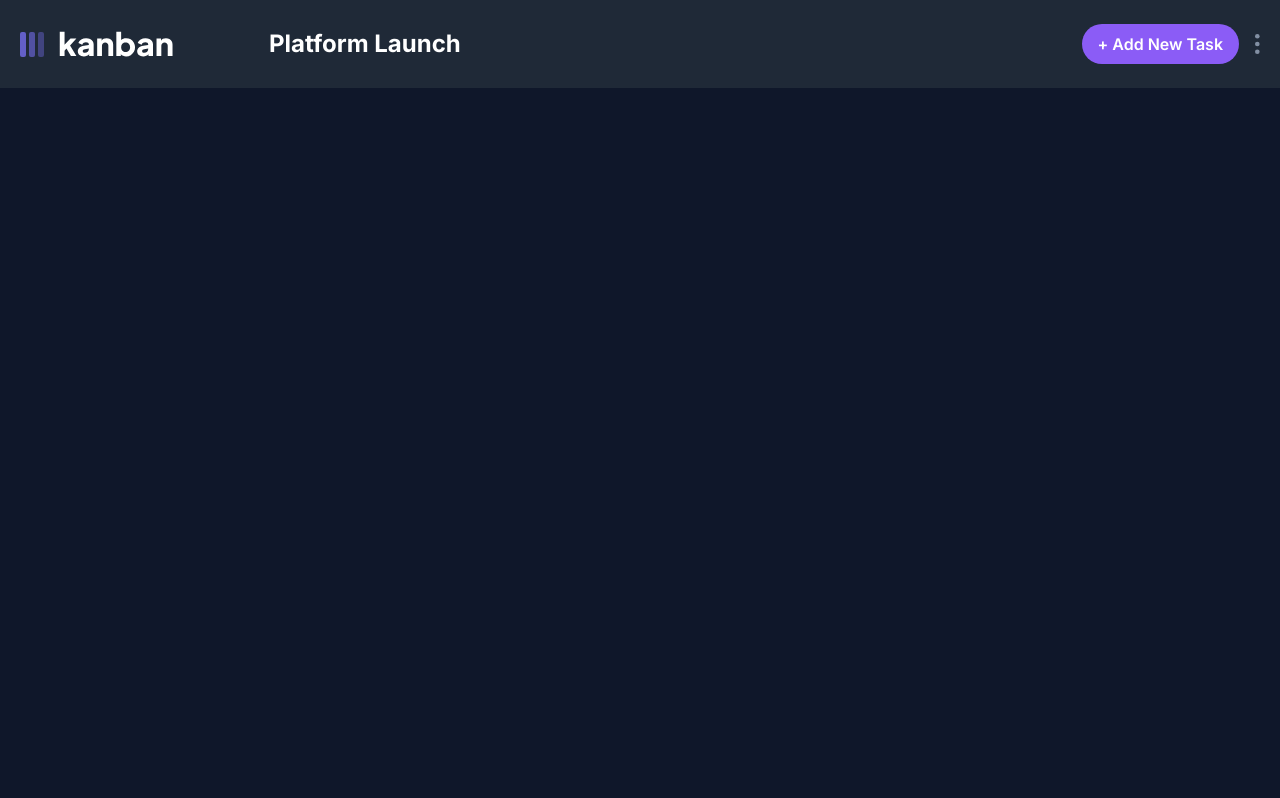
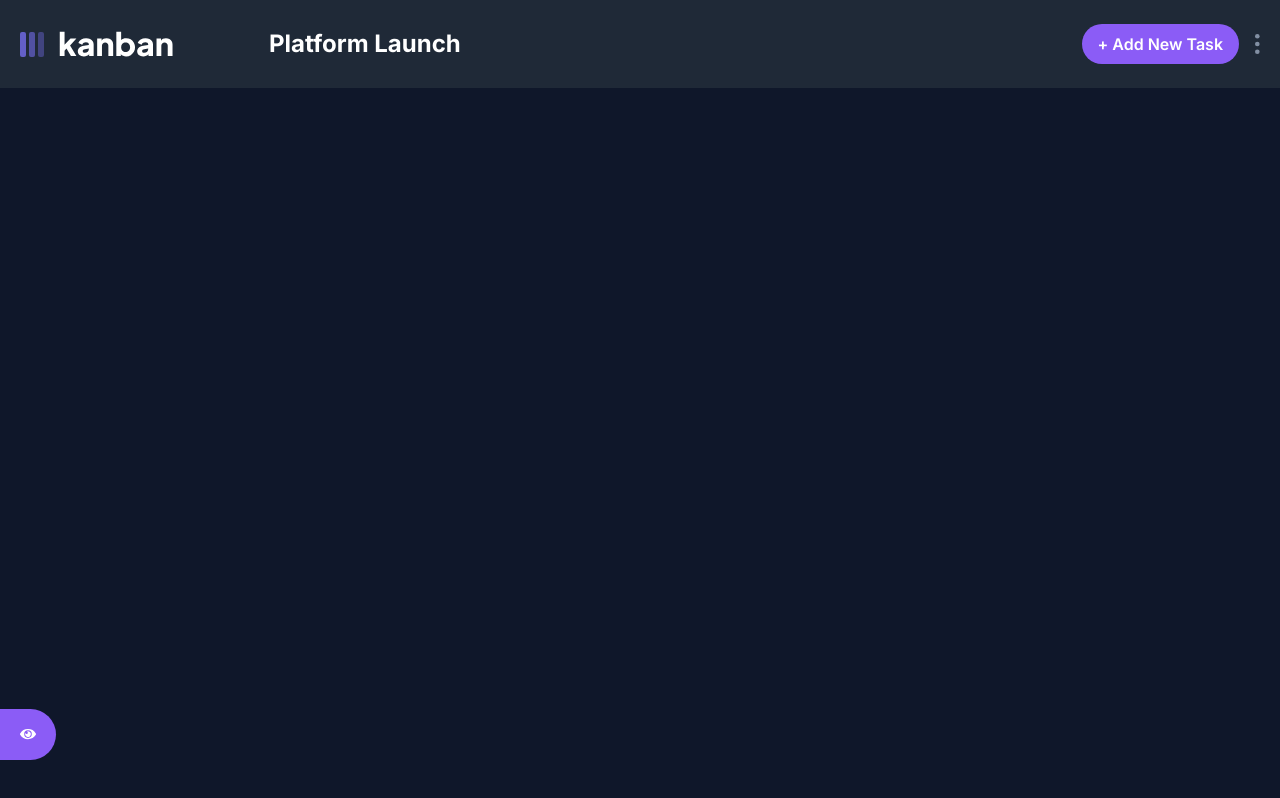
Before and after one commit to Jcerovsky/kanban-task-management, a Next.js app: page / in a window 1280 px wide. Both pictures are taken after a click on the element "Hide Sidebar". Built offline with nearby package versions, Linux system fonts and the light colour scheme.

Commit message:
add show sidebar functionality and transition properties

```diff
--- a/src/app/components/Sidebar.tsx
+++ b/src/app/components/Sidebar.tsx
@@ -38,8 +38,8 @@ function Sidebar() {
           {boardList?.map((board, index) => (
             <div
               key={board}
-              className={`flex gap-2 items-center p-3 mr-4 rounded-r-full cursor-pointer hover:text-violet-500
-              hover:bg-violet-100 hover:text-violet-500 delay-100 transition-transform ${
+              className={`flex gap-2 items-center p-3 mr-4 rounded-r-full cursor-pointer
+              hover:bg-violet-100 hover:text-violet-500 transition-all delay-100 ease-in-out ${
                 selectedBoardIndex === index
                   ? "text-white bg-violet-500 hover:text-violet-500 delay-100"
                   : ""
@@ -51,8 +51,8 @@ function Sidebar() {
             </div>
           ))}
           <div
-            className="flex gap-2 items-center p-3 mr-4 rounded-r-full cursor-pointer hover:text-violet-500
-              hover:bg-violet-100 text-violet-500 delay-100 transition-transform"
+            className="flex gap-2 items-center p-3 mr-4 rounded-r-full cursor-pointer
+              hover:bg-violet-100 text-violet-500 transition-all delay-100 ease-in-out"
             onClick={() =>
               setIsShown((prevState) => {
                 return {
@@ -66,7 +66,10 @@ function Sidebar() {
           </div>
         </div>
 
-        <div className="flex mt-auto items-center gap-2 justify-around bg-neutral-200 dark:bg-black py-3 px-4 m-5 rounded-md">
+        <div
+          className="flex mt-auto items-center gap-2 justify-around bg-neutral-200 dark:bg-black py-3 px-4 m-5
+        rounded-md transition-all delay-100 ease-in-out"
+        >
           <img src="../../../assets/icon-light-theme.svg" alt="sun icon" />
 
           <label className="relative inline-flex items-center cursor-pointer">
@@ -79,7 +82,7 @@ function Sidebar() {
             <div
               className="w-11 h-6 rounded-full peer-checked:after:translate-x-full
           peer-checked:after:border-white after:content-[''] after:absolute after:top-0.5 after:left-[2px] after:bg-white
-          after:border after:rounded-full after:h-5 after:w-5 after:transition-all bg-violet-600 outline-none"
+          after:border after:rounded-full after:h-5 after:w-5 after:transition-all delay-300 ease-in-out bg-violet-600 outline-none"
               onClick={() => setTheme(theme === "light" ? "dark" : "light")}
             ></div>
             <span className="ml-3 text-sm font-medium text-gray-900 dark:text-gray-300" />
@@ -92,14 +95,26 @@ function Sidebar() {
         </div>
         <div
           className="flex gap-2 justify-center items-center p-3 mr-4 rounded-r-full cursor-pointer hover:text-violet-500
-              hover:bg-violet-100 hover:text-violet-500 delay-100 transition-transform"
+              hover:bg-violet-100 hover:text-violet-500 transition-all delay-100 ease-in-out"
         >
-          <img src="../../../assets/icon-hide-sidebar.svg" alt="" />
+          <img src="../../../assets/icon-hide-sidebar.svg" alt="crossed eye" />
           <p onClick={() => setIsSideBarHidden(true)}>Hide Sidebar</p>
         </div>
         {isShown["new-board"] && <AddNewBoard />}
       </div>
-      <div className="absolute"></div>
+      {isSidebarHidden && (
+        <div
+          className="absolute flex justify-center bottom-10 items-center p-5  rounded-r-full cursor-pointer
+          hover:bg-violet-400 bg-violet-500 w-14 hover:w-24 transition-all delay-100 ease-in-out"
+          onClick={() => setIsSideBarHidden(false)}
+        >
+          <img
+            src="../../../assets/icon-show-sidebar.svg"
+            alt="opened eye"
+            className="w-5"
+          />
+        </div>
+      )}
     </>
   );
 }
```
